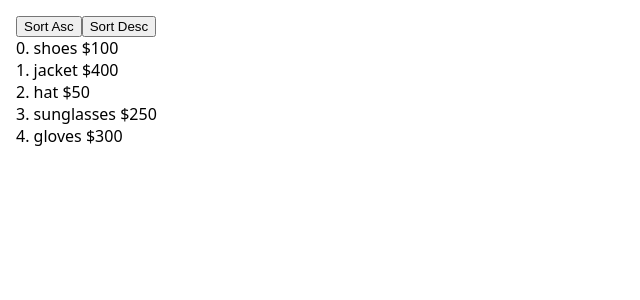
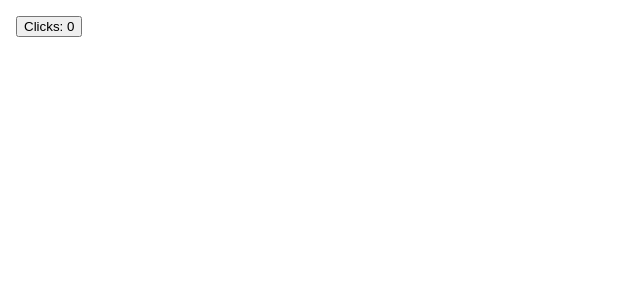
Before and after one commit to MarkVed17/reactopolis, a React (Create React App) app: page / in a window 1280 px wide. Shown: the top 300 px of the page, without its empty margins (0-640 px from the left). Built offline with nearby package versions, Linux system fonts and the light colour scheme.

Commit message:
added `Counter` app

```diff
--- a/src/App.js
+++ b/src/App.js
@@ -5,6 +5,7 @@ import AdvancedTodo from './np3-questions/cycleOne/AdvancedTodo.js';
 import EmailSubscriber from './np3-questions/cycleOne/EmailSubscriber.js';
 import DynamicCart from './np3-questions/cycleOne/DynamicCart.js';
 import SortByPrice from './np3-questions/cycleOne/SortByPrice.js';
+import Counter from './GreatFrontEnd/user-interface/Counter.js';
 
 export default function App() {
   return (
@@ -13,7 +14,8 @@ export default function App() {
       {/* <AdvancedTodo /> */}
       {/* <EmailSubscriber /> */}
       {/* <DynamicCart /> */}
-      <SortByPrice />
+      {/* <SortByPrice /> */}
+      <Counter />
     </div>
   );
 }
```
